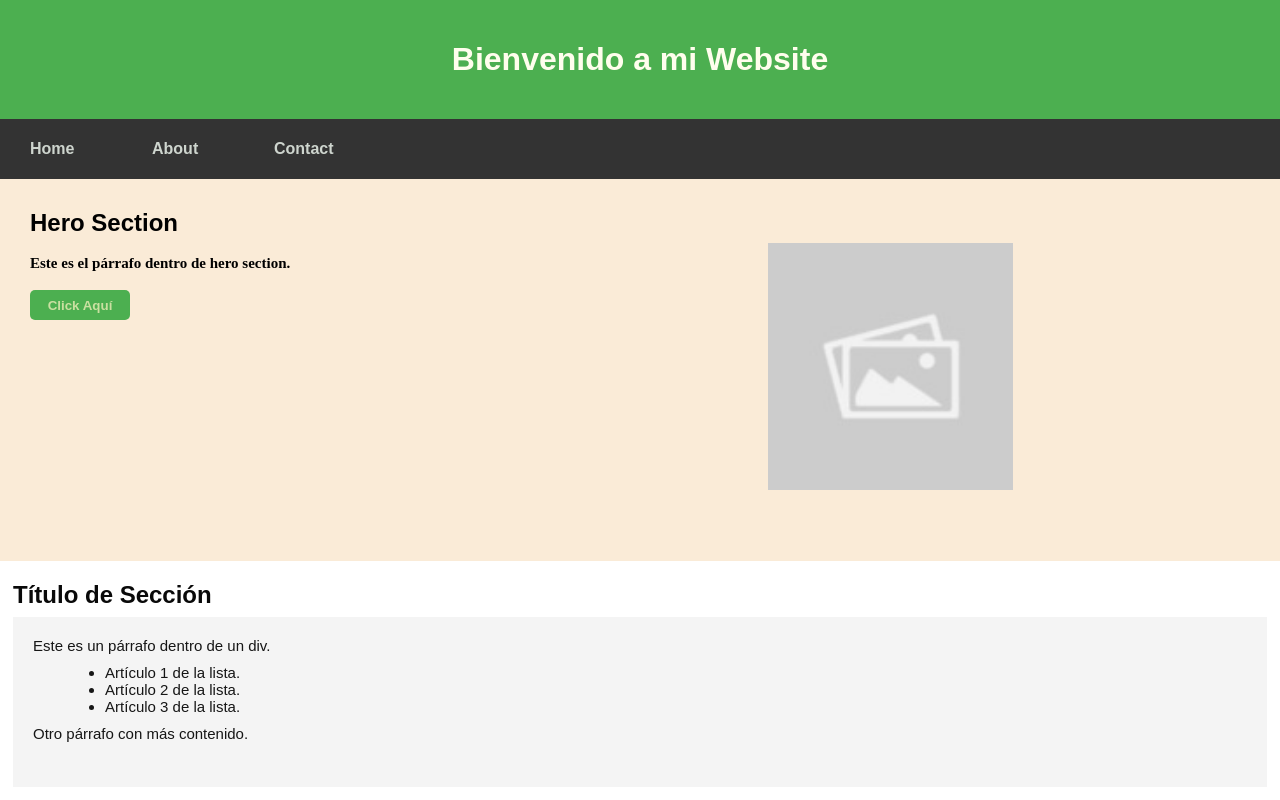
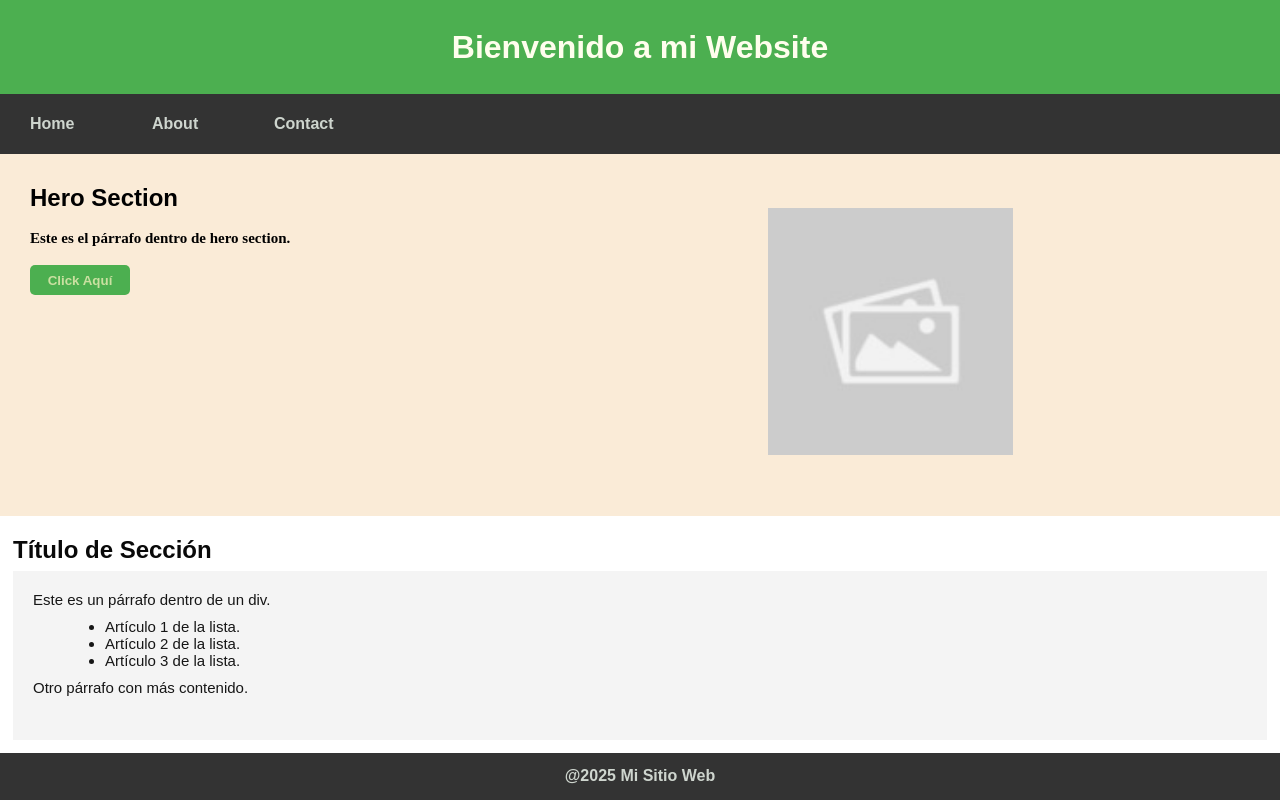
Before and after one commit to jm000tjm/primerRepositorio, a plain HTML site: page dia_04/indc_PC_d04.html in a window 1280 px wide. Drawn offline with Linux system fonts and the light colour scheme.

Commit message:
Practicando

```diff
--- a/dia_04/indc_PC_d04.css
+++ b/dia_04/indc_PC_d04.css
@@ -8,7 +8,8 @@ body {  height: 100vh;
 article{ font-size: 15px; font-family: calibri light;}
 
 .cbcr{
-background-color: rgb(76,175,80); color: rgb(255,254,237); width: 100%; height: 15%;
+background-color: rgb(76,175,80); color: rgb(255,254,237);
+width: 100%; height: 12%;
 font-family: arial;
 display: flex;  align-items: center;  justify-content: center;
 }
@@ -19,7 +20,7 @@ display: flex;  align-items: center;  justify-content: center;
 .centrado_vrtcl{ display: flex;  align-items: center; }
 
 .barra_dNvgcn{
-background-color: rgb(51,51,51); color: rgb(206,213,206); width: 100%; height: 7%;
+background-color: rgb(51,51,51); color: rgb(206,213,206); width: 100%; height: 6%;
 font-family: arial; font-weight: 600;
 display: flex;  align-items: center;  justify-content: left;
 padding: 30px;
@@ -29,7 +30,7 @@ padding: 30px;
     background-color: rgb(51,51,51);  color: rgb(206,213,206); width: 10%;
 }
 
-.seccPrncpl{    background-color: rgb(250,235,215);  width: 100%; height: 48%; }
+.seccPrncpl{    background-color: rgb(250,235,215);  width: 100%; height: 46%; }
 
 .seccHero{    background-color: rgb(250,235,215);  width: 60%; height: 98%;
 padding: 30px; gap: 10px;
@@ -46,7 +47,8 @@ font-family: arial; font-weight: 600;
 .seccFoto{    background-color: rgb(250,235,215);  width: 40%; height: 98%;}
 
 .seccInfrr{
-    background-color: rgb(255,255,255); color: rgb(206,213,206); width: 100%; height: 30%;
+    background-color: rgb(255,255,255); color: rgb(206,213,206);
+    width: 100%; height: 30%;
     display: flex;  align-items: top;  justify-content: right;
     padding: 13px;
 }
@@ -67,3 +69,11 @@ font-family: arial; font-weight: 600;
 background-color: rgb(244,244,244); color: rgb(22,22,22); width: 23%;
 display: flex;  align-items: top;  justify-content: center;
 }
+
+
+.secc_pie_dPgn {
+ background-color: rgb(51,51,51); color: rgb(206,213,206);
+ width: 100%; height: 6%;
+font-family: arial; font-weight: 600;
+display: flex;  align-items: center;  justify-content: center;
+}
--- a/dia_04/indc_PC_d04.html
+++ b/dia_04/indc_PC_d04.html
@@ -57,5 +57,10 @@
     </div>
 
 
+    <div class="secc_pie_dPgn">
+        <footer>@2025 Mi Sitio Web</footer>
+    </div>
+
+
 </body>
 </html>
```
